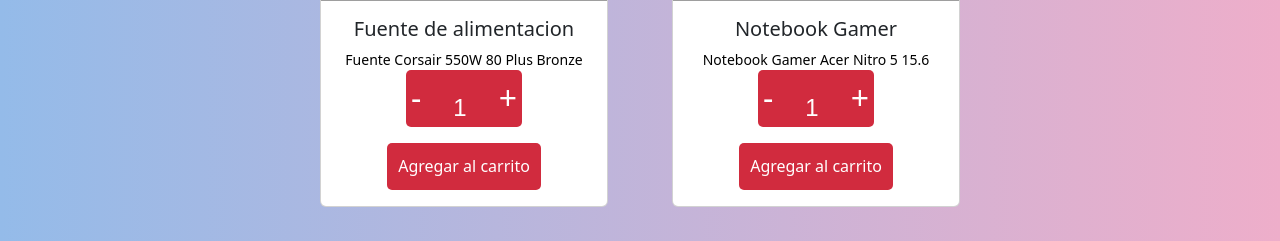
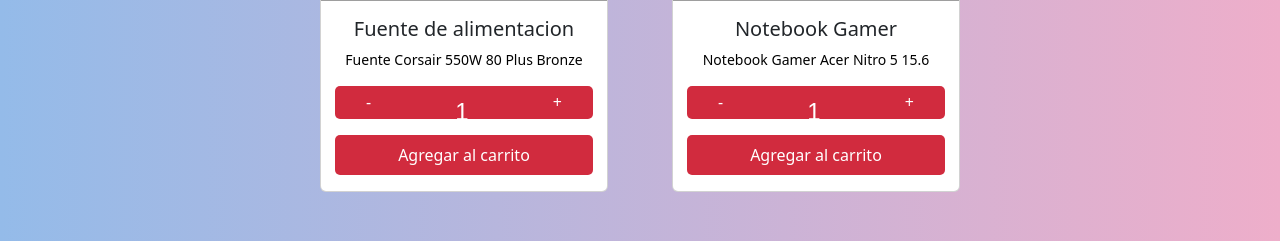
Before and after one commit to DarioLopez18/EntregaFinalLopez, a React (Vite) app: page / in a window 1280 px wide. Shown: the part 342-583 px from the top of the page. Built offline with nearby package versions, Linux system fonts and the light colour scheme; grey boxes are pictures that could not be loaded.

Commit message:
estilando el boton de agregar al carrito

```diff
--- a/src/Components/Item/Item.jsx
+++ b/src/Components/Item/Item.jsx
@@ -11,8 +11,8 @@ const Item = (props) => {
       <Card.Body className='bodyCard'>
         <Card.Title className='tituloCard'>{props.title}</Card.Title>
         <Card.Text className='textoCard'>{props.descripcion}</Card.Text>
-        <ItemCount/>
       </Card.Body>
+      <ItemCount/>
     </Card>
     </>
   )
--- a/src/Components/ItemCount/ItemCount.css
+++ b/src/Components/ItemCount/ItemCount.css
@@ -1,38 +1,58 @@
-.buttonsCart{
+.buttonsCart {
   display: flex;
   flex-wrap: wrap;
-    max-width: 100;
+  max-width: 100%;
   gap: 2rem;
-    color: #d12b3e ;
+  color: #d12b3e;
   align-items: center;
+  justify-content: space-around;
   font-size: 1rem;
   background-color: #d12b3e;
   padding: 0.3rem;
   color: white;
   border-radius: 5px;
+  margin: 0 auto;
+  min-width: 90%;
 }
 
-.buttonDecrement,.buttonIncrement{
+.buttonDecrement,
+.buttonIncrement {
   border: none;
-    font-size: 2rem;
+  font-size: 1rem;
   background-color: #d12b3e;
   color: white;
 }
 
-.buttonAddToCart{
-    margin-top: 1rem;
+.divAddToCart{
+    min-width: 100%;
+    margin: 0 auto;
+    display: flex;
+    justify-content: center;
+}
+
+.buttonAddToCart {
   background-color: #d12b3e;
   color: white;
-    font-size: bold;
+  font-size: 1rem;
   border: none;
-    padding: 0.7rem;
+  padding: 0.5rem;
   border-radius: 5px;
+  margin-top: 1rem;
+  margin-bottom: 1rem;
+  min-width: 90%;
 }
 
-.count{
+.count {
   font-size: 1.5rem;
   color: white;
   font-weight: 400;
   font-family: Arial, Helvetica, sans-serif;
   height: 1rem;
 }
+
+.containerCarts {
+    display: flex;
+    flex-direction: column;
+    align-items: center;
+    justify-content: center;
+}
--- a/src/Components/ItemCount/ItemCount.jsx
+++ b/src/Components/ItemCount/ItemCount.jsx
@@ -6,6 +6,7 @@ const ItemCount = () => {
 
   return (
     <>
+    <div className="containerCarts">
       <div className="buttonsCart">
         <button className="buttonDecrement" onClick={()=> setCount((count) =>{
           if(count > 1){
@@ -23,9 +24,11 @@ const ItemCount = () => {
           }
         } )}>+</button>
       </div>
-    <div>
+      <div className="divAddToCart">
           <button className="buttonAddToCart">Agregar al carrito</button>
       </div>
+    </div>
+
     </>
 
   )
```
Lines whose indentation alone changed are shown as unchanged.
